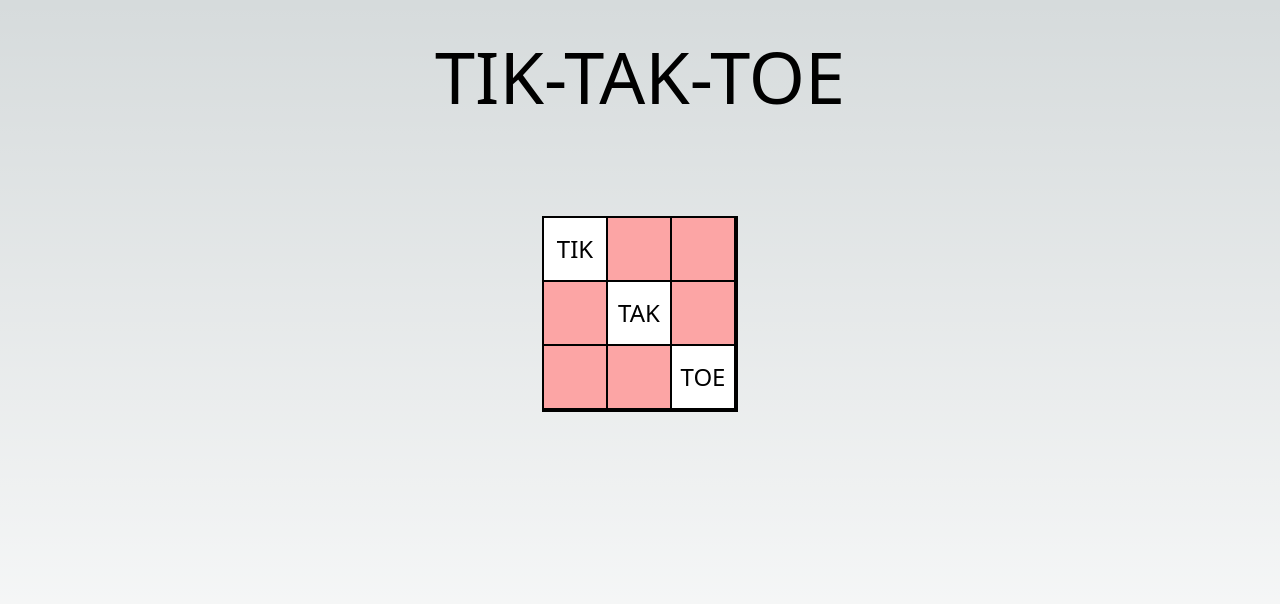
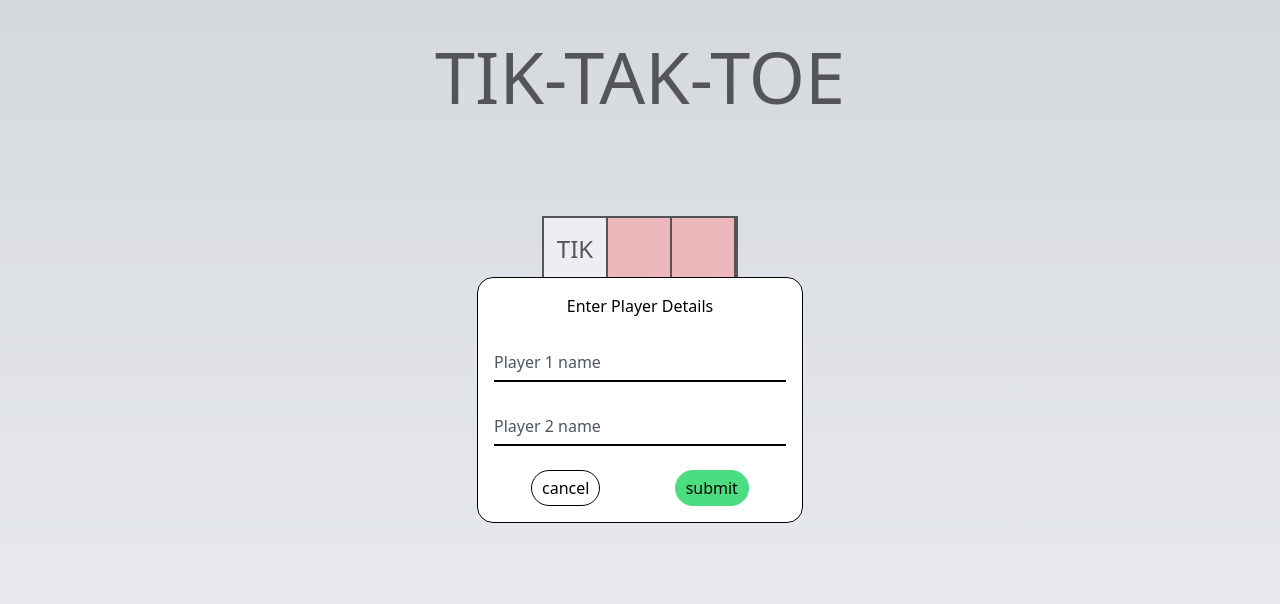
Before and after one commit to ryan20bv/tik-tak-toe, a Next.js app: page /game in a window 1280 px wide. Shown: the top 604 px of the page. Built offline with nearby package versions, Linux system fonts and the light colour scheme.

Commit message:
added start game ui

```diff
--- /dev/null
+++ b/src/components/startNewGame/InfoForm.tsx
@@ -0,0 +1,63 @@
+import React from "react";
+
+const InfoForm = () => {
+	return (
+		<section className='border border-black p-4 rounded-2xl'>
+			<p className='text-center mb-6'>Enter Player Details</p>
+			<form>
+				<div className='divide-y divide-gray-200'>
+					<div className=' text-base leading-6 space-y-4 text-gray-700 sm:text-lg sm:leading-7'>
+						<div className='relative mb-6'>
+							<input
+								type='text'
+								name='player1'
+								id='player1'
+								// required
+								autoComplete='off'
+								// ref={emailInputRef}
+								className='peer placeholder-transparent h-10 w-full border-b-2 border-black text-gray-900 focus:outline-none focus:borer-rose-600 px-4 bg-transparent focus:border-[#AF7EEB]'
+								placeholder='player 1 name'
+							/>
+
+							<label
+								htmlFor='player1'
+								className='absolute left-0 -top-3.5 text-gray-600 text-sm peer-placeholder-shown:text-base peer-placeholder-shown:text-gray-440 peer-placeholder-shown:top-2 transition-all peer-focus:-top-3.5 peer-focus:text-gray-600 peer-focus:text-sm'
+							>
+								Player 1 name
+							</label>
+						</div>
+					</div>
+				</div>
+				<div className='divide-y divide-gray-200'>
+					<div className=' text-base leading-6 space-y-4 text-gray-700 sm:text-lg sm:leading-7'>
+						<div className='relative mb-6'>
+							<input
+								type='text'
+								name='player2'
+								id='player2'
+								// required
+								autoComplete='off'
+								// ref={emailInputRef}
+								className='peer placeholder-transparent h-10 w-full border-b-2 border-black text-gray-900 focus:outline-none focus:borer-rose-600 px-4 bg-transparent focus:border-[#AF7EEB]'
+								placeholder='player 2 name'
+							/>
+
+							<label
+								htmlFor='player2'
+								className='absolute left-0 -top-3.5 text-gray-600 text-sm peer-placeholder-shown:text-base peer-placeholder-shown:text-gray-440 peer-placeholder-shown:top-2 transition-all peer-focus:-top-3.5 peer-focus:text-gray-600 peer-focus:text-sm'
+							>
+								Player 2 name
+							</label>
+						</div>
+					</div>
+				</div>
+				<div className='flex justify-between'>
+					<button className='border border-black'>cancel</button>
+					<button className='bg-green-400 border border-green-400'>submit</button>
+				</div>
+			</form>
+		</section>
+	);
+};
+
+export default InfoForm;
--- /dev/null
+++ b/src/components/startNewGame/InputModal.tsx
@@ -0,0 +1,30 @@
+import React, { useEffect, useRef, useState } from "react";
+import ReactDOM from "react-dom";
+import InfoForm from "./InfoForm";
+
+const InputModal: React.FC = () => {
+	const [inputPortal, setInputPortal] = useState<any>();
+	useEffect(() => {
+		setInputPortal(document?.getElementById("overlays"));
+	}, []);
+	// const notificationPortal = document.getElementById("notificationPortal");
+	return (
+		<>
+			{inputPortal &&
+				ReactDOM.createPortal(
+					<main className='absolute top-0   w-full h-full flex justify-center items-center'>
+						<section
+							className='absolute top-0 z-5 w-full h-full  bg-gray-300 bg-opacity-40 flex items-center justify-center'
+							// onClick={onCloseModal}
+						></section>
+						<section className='z-10 bg-white bg-opacity-800 rounded-2xl'>
+							<InfoForm />
+						</section>
+					</main>,
+					inputPortal
+				)}
+		</>
+	);
+};
+
+export default InputModal;
--- a/src/components/startNewGame/StartNewGame.tsx
+++ b/src/components/startNewGame/StartNewGame.tsx
@@ -1,5 +1,6 @@
 import React from "react";
 import GameTile from "../game/GameTile";
+import InputModal from "./InputModal";
 import { IGameTileData } from "@/data/modelTypes";
 
 interface PropsType {
@@ -8,15 +9,18 @@ interface PropsType {
 
 const StartNewGame: React.FC<PropsType> = ({ startGameData }) => {
 	return (
-		<main className='border-2 border-black max-w-max mt-20'>
-			<section className='flex w-[12rem] flex-wrap'>
+		<main>
+			<section className='border-2 border-black max-w-max mt-20'>
+				<div className='flex w-[12rem] flex-wrap'>
 					{startGameData.map((tileData: IGameTileData) => (
 						<GameTile
 							tileData={tileData}
 							key={tileData.id}
 						/>
 					))}
+				</div>
 			</section>
+			<InputModal />
 		</main>
 	);
 };
--- a/src/pages/_document.tsx
+++ b/src/pages/_document.tsx
@@ -1,13 +1,15 @@
-import { Html, Head, Main, NextScript } from 'next/document'
+import { Html, Head, Main, NextScript } from "next/document";
 
 export default function Document() {
 	return (
-    <Html lang="en">
+		<Html lang='en'>
 			<Head />
 			<body>
 				<Main />
+				<div id='overlays' />
+				<div id='notificationPortal' />
 				<NextScript />
 			</body>
 		</Html>
-  )
+	);
 }
```
Lines whose indentation alone changed are shown as unchanged.
